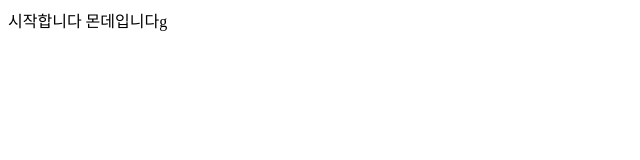
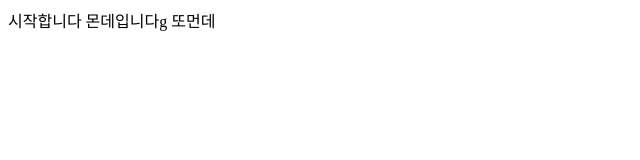
Before and after one commit to hansanghyeok04/PJ_DCO, a plain HTML site: page index.html in a window 1280 px wide. Shown: the full height of the page, 0-640 px from the left. Drawn offline with Linux system fonts and the light colour scheme.

Commit message:
frist commit

```diff
--- a/index.html
+++ b/index.html
@@ -7,5 +7,7 @@
 <body>
     시작합니다
     몬데입니다g
+    또먼데
+
 </body>
 </html>
```
